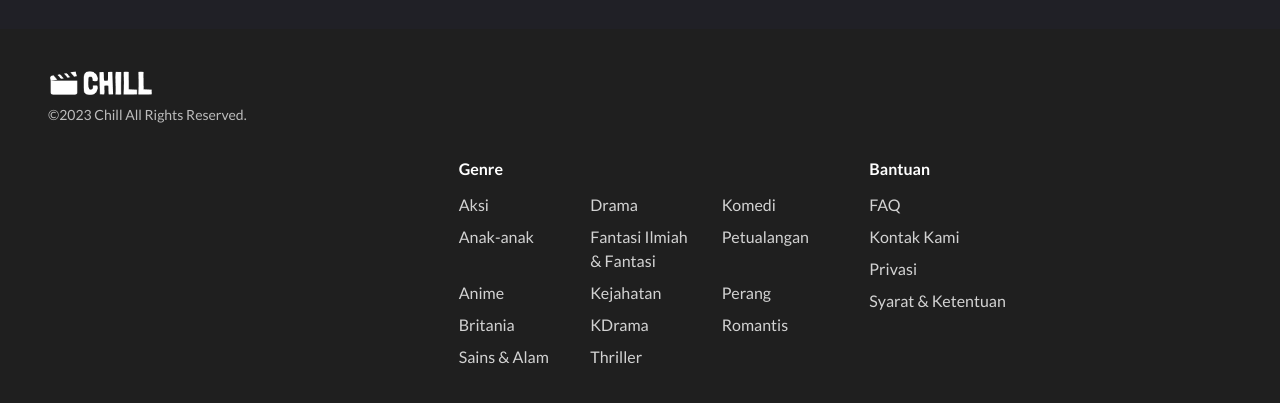
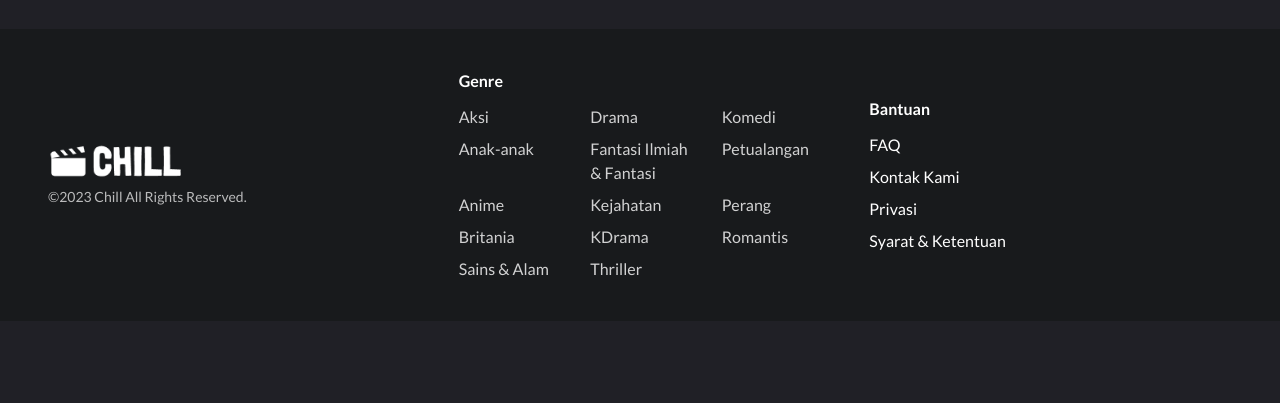
Before and after one commit to syahrurccc/harisenin-mission-3-basic, a website: page src/layouts/index.html in a window 1280 px wide. Shown: the part 2348-2751 px from the top of the page. After the commit the page ends 2669 px from the top, so only its background shows below. Drawn offline with Linux system fonts and the light colour scheme.

Commit message:
partly fix the footer

```diff
--- a/src/layouts/index.html
+++ b/src/layouts/index.html
@@ -537,21 +537,15 @@
 
     <!-- FOOTER -->
     <!-- TODO: FIX THE FOOTER -->
-    <footer class="text-white bg-[#1f1f1f]">
+    <footer class="text-white bg-[#181A1C]">
         <div class="px-12 py-10">
-            <!-- Top row: brand -->
-            <div class="mb-8">
-                <div class="flex items-center gap-2">
-                    <!-- Logo placeholder -->
-                    <img src="../statics/logo.png" class="h-7">
+            <!-- Desktop / tablet layout -->
+            <div class="hidden md:grid grid-cols-3 gap-12 justify-center items-center">
+                <!-- Brand -->
+                <div class="flex flex-col items-start self-center">
+                    <img src="../statics/logo.png" class="h-[36px] mb-2">
+                    <p class="text-white/70 text-sm">©2023 Chill All Rights Reserved.</p>
                 </div>
-            <p class="text-white/70 mt-2 text-sm">©2023 Chill All Rights Reserved.</p>
-            </div>
-
-            <!-- Desktop / tablet layout -->
-            <div class="hidden md:grid grid-cols-3 gap-12">
-            <!-- Spacer under brand (keeps the 3-col layout balanced) -->
-            <div></div>
 
                 <!-- Genre -->
                 <div>
@@ -577,7 +571,7 @@
                 <!-- Bantuan -->
                 <div>
                     <h3 class="font-semibold mb-3">Bantuan</h3>
-                <ul class="space-y-2 text-white/80">
+                    <ul class="space-y-2 text-white">
                         <li><a href="#" class="hover:underline">FAQ</a></li>
                         <li><a href="#" class="hover:underline">Kontak Kami</a></li>
                         <li><a href="#" class="hover:underline">Privasi</a></li>
@@ -587,12 +581,19 @@
             </div>
 
             <!-- Mobile layout -->
-            <div class="md:hidden space-y-4">
+            <div class="md:hidden">
+                <div class="flex flex-col items-start mb-6">
+                    <img src="../statics/logo.png" class="h-[21px] mb-2">
+                    <p class="text-white text-sm">©2023 Chill All Rights Reserved.</p>
+                </div>
+
+                <div class="space-y-4">
                     <!-- Genre -->
                     <details class="group rounded-lg">
                     <summary class="flex items-center justify-between py-3 text-base font-medium cursor-pointer">
                         <span>Genre</span>
-                        <svg xmlns="http://www.w3.org/2000/svg" fill="none" viewBox="0 0 20 20" stroke-width="1.5" stroke="currentColor" class="w-4 h-4 text-white">
+                        <svg xmlns="http://www.w3.org/2000/svg" fill="none" viewBox="0 0 20 20"
+                        stroke-width="1.5" stroke="currentColor" class="w-4 h-4 text-white">
                             <path stroke-linecap="round" stroke-linejoin="round" d="m19.5 8.25-7.5 7.5-7.5-7.5" />
                         </svg>
                     </summary>
@@ -618,7 +619,8 @@
                     <details class="group rounded-lg">
                         <summary class="flex items-center justify-between py-3 text-base font-medium cursor-pointer">
                             <span>Bantuan</span>
-                        <svg xmlns="http://www.w3.org/2000/svg" fill="none" viewBox="0 0 20 20" stroke-width="1.5" stroke="currentColor" class="w-4 h-4 text-white">
+                            <svg xmlns="http://www.w3.org/2000/svg" fill="none" viewBox="0 0 20 20"
+                            stroke-width="1.5" stroke="currentColor" class="w-4 h-4 text-white">
                                 <path stroke-linecap="round" stroke-linejoin="round" d="m19.5 8.25-7.5 7.5-7.5-7.5" />
                             </svg>
                         </summary>
@@ -631,6 +633,7 @@
                     </details>
                 </div>
             </div>
+        </div>
     </footer>
 
 </body>
```
Also changed, not shown: src/output.css, 1 other file. Lines whose indentation alone changed are shown as unchanged.
